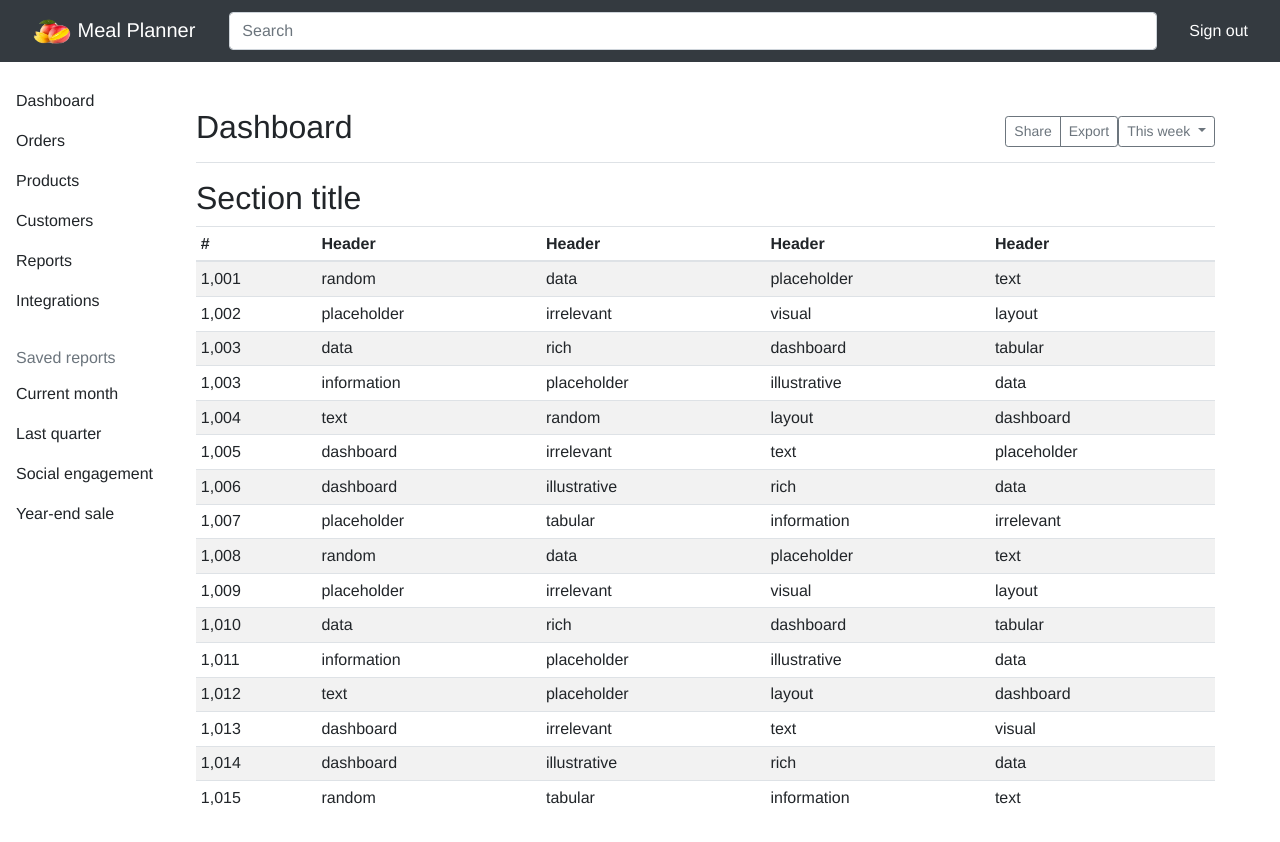
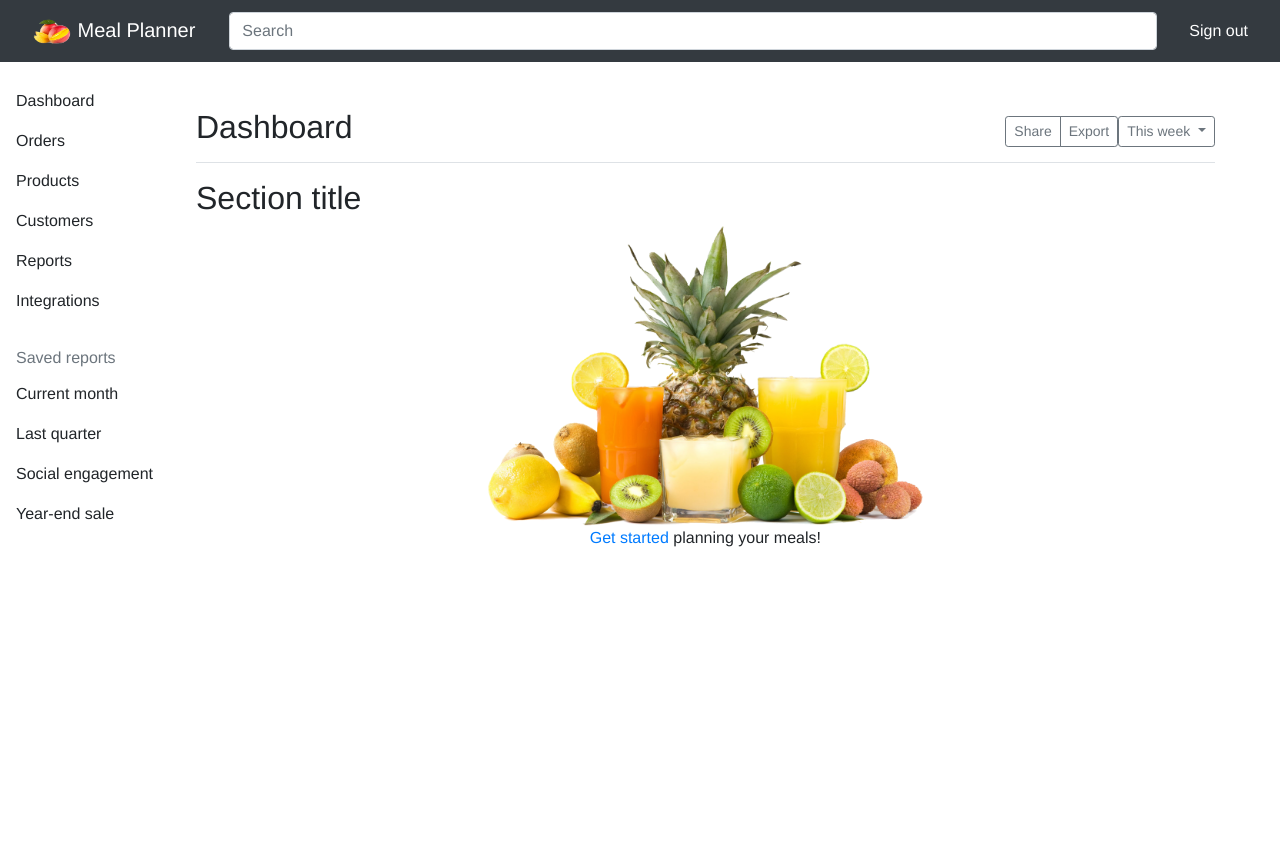
Before and after one commit to deanagan/planning-board-backend, a Vue app: page / in a window 1280 px wide. Shown: the top 842 px of the page. After the commit the page ends 800 px from the top, so only its background shows below. Built offline with nearby package versions, Linux system fonts and the light colour scheme; the HTML template or start-up script is replaced by a standard one.

Commit message:
Add create component to test

```diff
--- a/src/App.vue
+++ b/src/App.vue
@@ -265,7 +265,7 @@
           ></canvas> -->
 
           <h2>Section title</h2>
-          <div class="table-responsive" style="height: 1020">
+          <!-- <div class="table-responsive" style="height: 1020">
             <table class="table table-striped table-sm">
               <thead>
                 <tr>
@@ -389,9 +389,25 @@
                   <td>information</td>
                   <td>text</td>
                 </tr>
+                <tr>
+                  <td>1,015</td>
+                  <td>random</td>
+                  <td>tabular</td>
+                  <td>information</td>
+                  <td>text</td>
+                </tr>
+                <tr>
+                  <td>1,015</td>
+                  <td>random</td>
+                  <td>tabular</td>
+                  <td>information</td>
+                  <td>text</td>
+                </tr>
+
               </tbody>
             </table>
-          </div>
+          </div> -->
+          <router-view />
         </main>
       </div>
     </b-container>
@@ -425,11 +441,8 @@ main {
 }
 
 .content {
-   display: -webkit-box;
-    display: -moz-box;
-    display: -ms-flexbox;
-    display: -webkit-flex;
-    display: flex;
+/* overflow: hidden;
+height: 100%; */
 }
 
 header {
```
